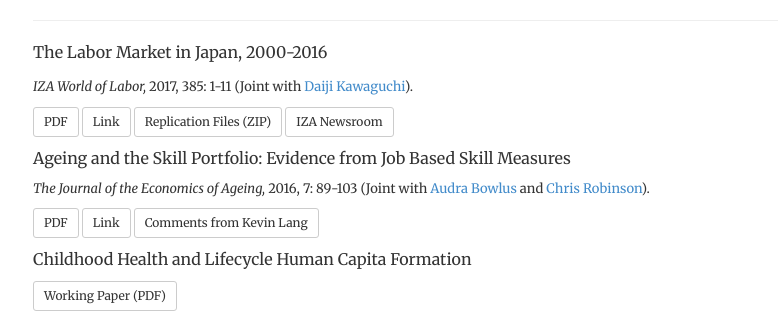
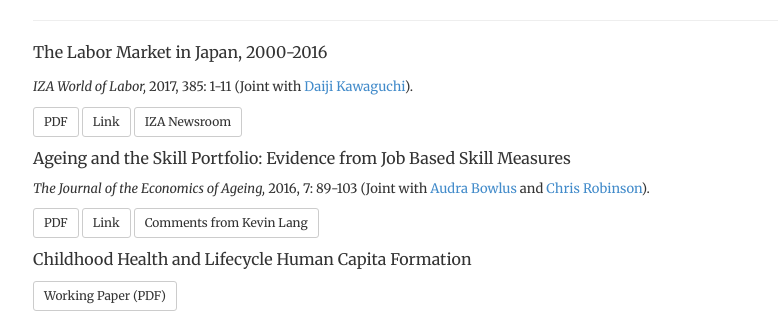
Before and after one commit to morihiroaki/morihiroaki.github.io, a Jekyll site: the page built from index.html, in a window 1280 px wide. Shown: the part 467-780 px from the top of the page, without its empty margins (232-1010 px from the left). Built offline with Jekyll 4.4.1, drawn with Linux system fonts in a browser that asks for light colours.

Commit message:
Update index.html

```diff
--- a/index.html
+++ b/index.html
@@ -34,7 +34,6 @@ visit us and present your research in the workshop. </p>
 <p><font size="2"><i>IZA World of Labor,</i> 2017, 385: 1-11 (Joint with <a href="https://sites.google.com/site/daijikawaguchi/" target="_blank" title="Link">Daiji Kawaguchi</a>). </p>
 <p><a href="./files/Kawaguchi_Mori_2017_WoL.pdf" target="_blank" class="btn btn-default btn-sm" role="button">PDF</a>
 <a href="https://wol.iza.org/articles/the-labor-market-in-japan/long" target="_blank" class="btn btn-default btn-sm" role="button">Link</a>
-<a href="./files/KM17_WoL.zip" class="btn btn-default btn-sm" target="_blank" role="button">Replication Files (ZIP)</a>
 <a href="https://newsroom.iza.org/en/archive/research/the-labor-market-in-japan-2000-2016-a-role-model-for-aging-societies-across-the-globe/" target="_blank" class="btn btn-default btn-sm" role="button">IZA Newsroom</a>
 
 <p><font size="3">Ageing and the Skill Portfolio: Evidence from Job Based Skill Measures</font></p>
```
